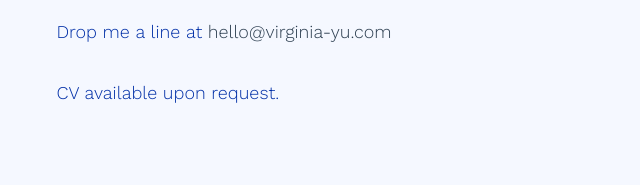
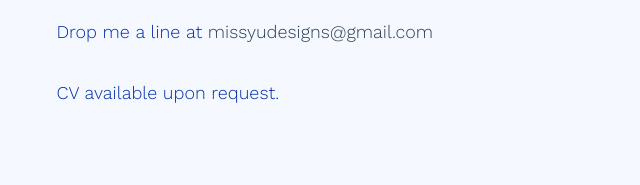
Before and after one commit to virginia-yu/portfolio, a plain HTML site: page about.html in a window 1280 px wide. Shown: the part 3316-3501 px from the top of the page, 306-946 px from the left. Drawn offline with nearby package versions, Linux system fonts and the light colour scheme; files whose address does not match are found by name; a web font is replaced by a local one.

Commit message:
Update about.html
updated email

```diff
--- a/about.html
+++ b/about.html
@@ -203,7 +203,7 @@
 							</div>
 							<div class="col-md-9">
 							<p class="fh5co-lead">Want to work together?</p>
-								<p>Drop me a line at <a href="mailto:hello@virginia-yu.com">hello@virginia-yu.com</a></p>
+								<p>Drop me a line at <a href="mailto:missyudesigns@gmail.com">missyudesigns@gmail.com</a></p>
 
 									<p>CV available upon request.</p>
 								</ul>
```
